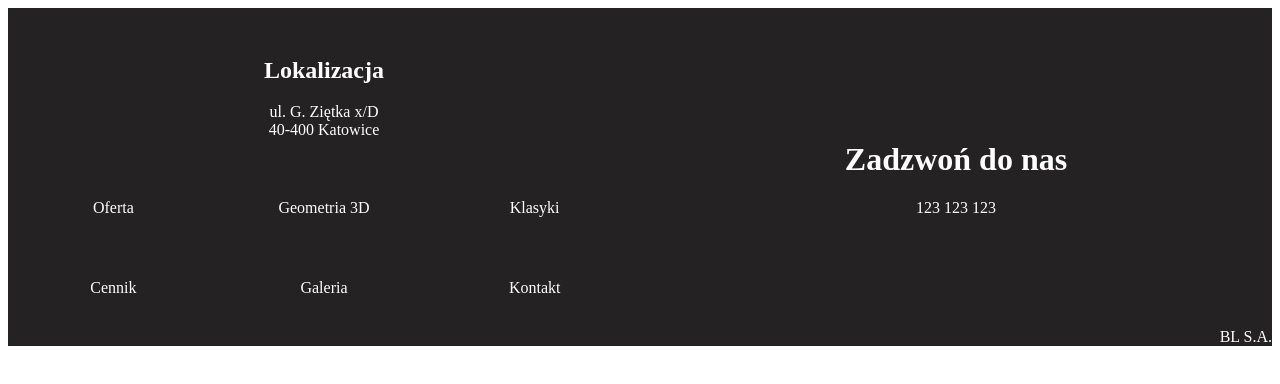
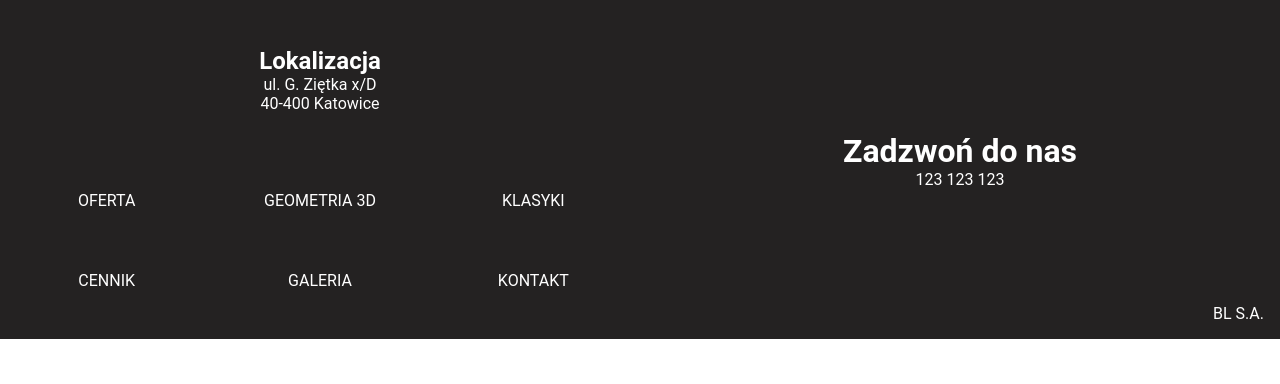
Before and after one commit to jes1on/ARG-serwis, a React (Create React App) app: page / in a window 1280 px wide. Shown: the top 384 px of the page. Built offline with nearby package versions, Linux system fonts and the light colour scheme.

Commit message:
Footer scaffolding 3

```diff
--- a/src/App.css
+++ b/src/App.css
@@ -1,38 +1,6 @@
-.App {
-  text-align: center;
+* {
+  box-sizing: border-box;
+  margin: 0;
+  padding: 0;
+  font-family: 'Roboto', sans-serif;
 }
-
-.App-logo {
-  height: 40vmin;
-  pointer-events: none;
-}
-
-@media (prefers-reduced-motion: no-preference) {
-  .App-logo {
-    animation: App-logo-spin infinite 20s linear;
-  }
-}
-
-.App-header {
-  background-color: #282c34;
-  min-height: 100vh;
-  display: flex;
-  flex-direction: column;
-  align-items: center;
-  justify-content: center;
-  font-size: calc(10px + 2vmin);
-  color: white;
-}
-
-.App-link {
-  color: #61dafb;
-}
-
-@keyframes App-logo-spin {
-  from {
-    transform: rotate(0deg);
-  }
-  to {
-    transform: rotate(360deg);
-  }
-}
--- a/src/components/Footer.css
+++ b/src/components/Footer.css
@@ -62,4 +62,7 @@
 
 .sign {
     text-align: right;
+    margin-right: 1rem;
+    margin-top: -1rem;
+    padding-bottom: 1rem;
 }
--- a/src/components/Footer.js
+++ b/src/components/Footer.js
@@ -14,22 +14,22 @@
                 </div>
                 <div className='footer-menu'>
                     <Link to="/" className='footer-link'>
-                        Oferta
+                        OFERTA
                     </Link>
                     <Link to="/" className='footer-link'>
-                        Geometria 3D
+                        GEOMETRIA 3D
                     </Link>
                     <Link to="/" className='footer-link'>
-                        Klasyki
+                        KLASYKI
                     </Link>
                     <Link to="/" className='footer-link'>
-                        Cennik
+                        CENNIK
                     </Link>
                     <Link to="/" className='footer-link'>
-                        Galeria
+                        GALERIA
                     </Link>
                     <Link to="/" className='footer-link'>
-                        Kontakt
+                        KONTAKT
                     </Link>
                 </div>
                 <div className='footer-call-container'>
```
